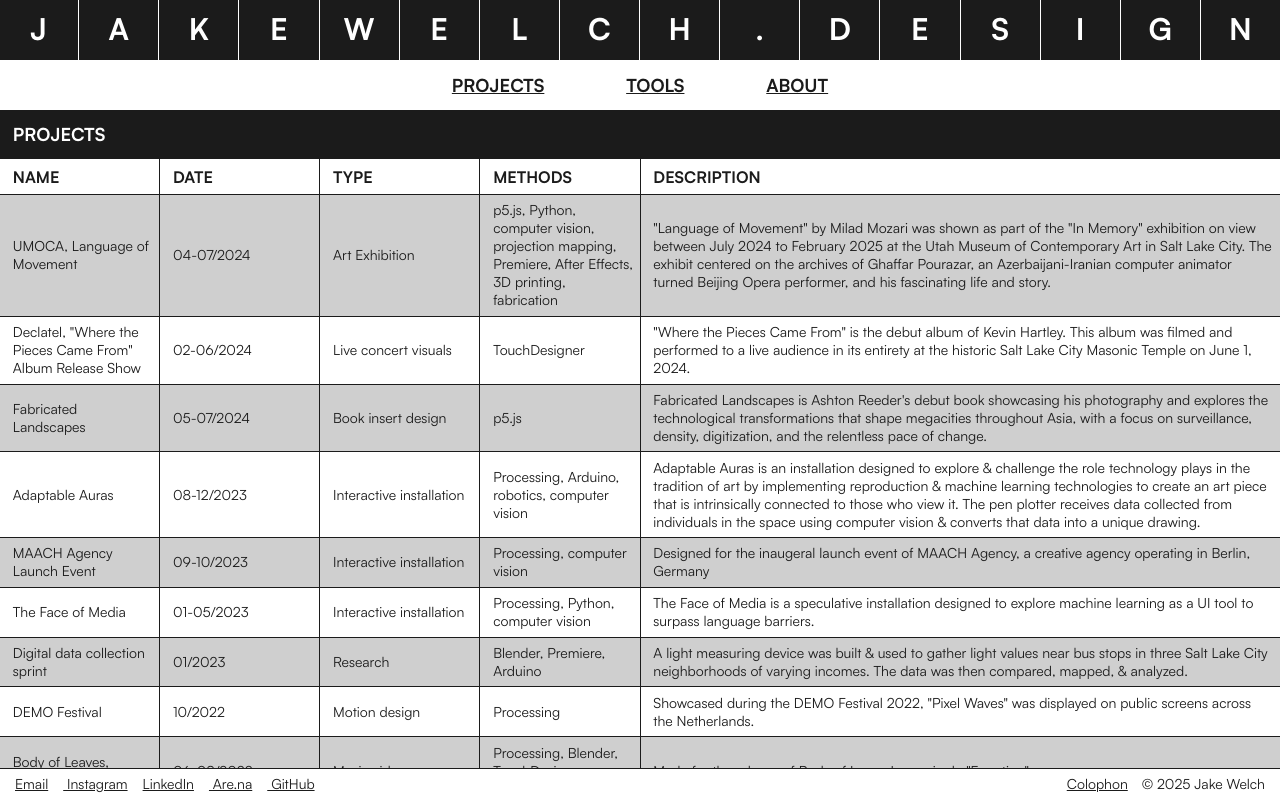
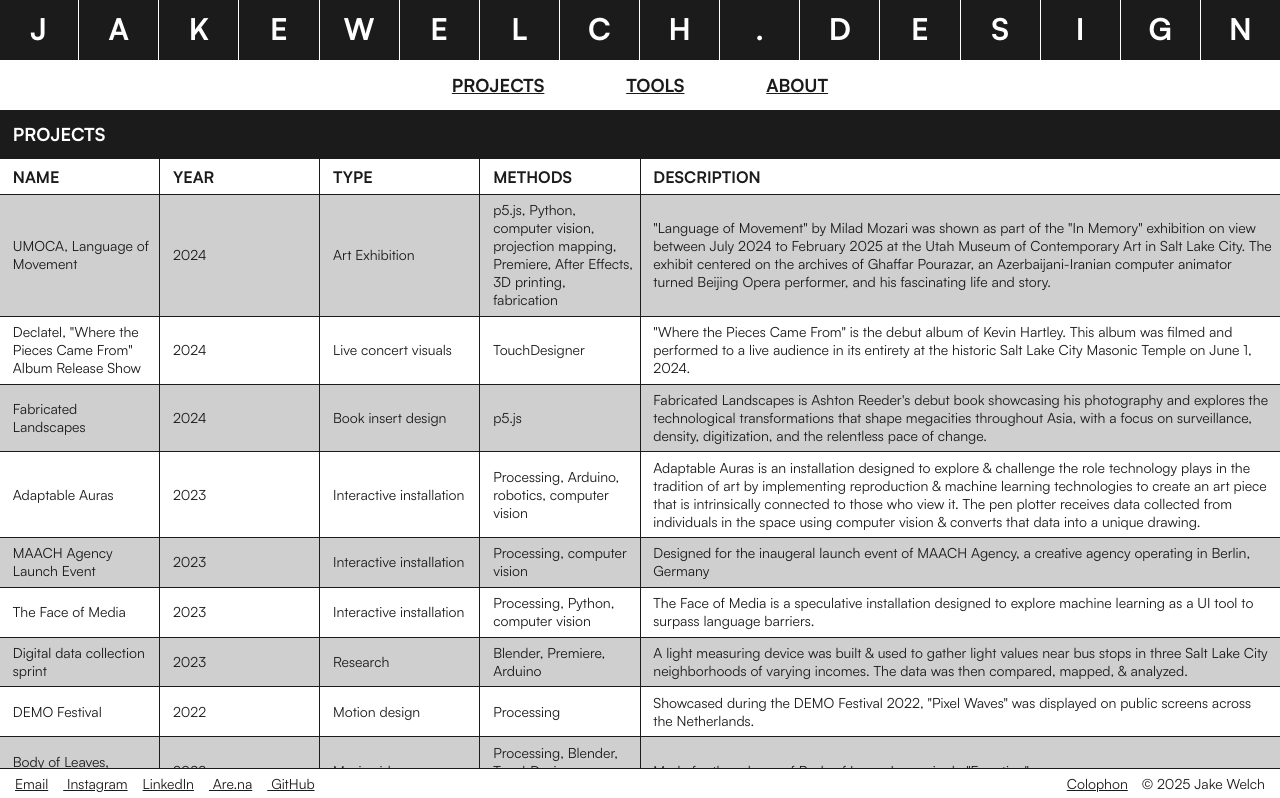
Before and after one commit to jake-welch-design/jakewelch.design_v5, a Vue app: page / in a window 1280 px wide. Shown: the top 798 px of the page. Built offline with nearby package versions, Linux system fonts and the light colour scheme.

Commit message:
Date format update to year only

```diff
--- a/src/components/Projects-section.vue
+++ b/src/components/Projects-section.vue
@@ -4,7 +4,7 @@
     <thead>
       <tr>
         <th>NAME</th>
-        <th>DATE</th>
+        <th>YEAR</th>
         <th>TYPE</th>
         <th>METHODS</th>
         <th>DESCRIPTION</th>
--- a/src/data/projects.js
+++ b/src/data/projects.js
@@ -2,7 +2,7 @@ export default [
   {
     //LANGUAGE OF MOVEMENT
     name: 'UMOCA, Language of Movement',
-    date: '04-07/2024',
+    date: '2024',
     type: 'Art Exhibition',
     technologies:
       'p5.js, Python, computer vision, projection mapping, Premiere, After Effects, 3D printing, fabrication',
@@ -52,7 +52,7 @@ export default [
   {
     //DECLATEL
     name: 'Declatel, "Where the Pieces Came From" Album Release Show',
-    date: '02-06/2024',
+    date: '2024',
     type: 'Live concert visuals',
     technologies: 'TouchDesigner',
     description:
@@ -86,7 +86,7 @@ export default [
   {
     //FABRICATED LANDSCAPES
     name: 'Fabricated Landscapes',
-    date: '05-07/2024',
+    date: '2024',
     type: 'Book insert design',
     technologies: 'p5.js',
     description:
@@ -122,7 +122,7 @@ export default [
   {
     //ADAPTABLE AURAS
     name: 'Adaptable Auras',
-    date: '08-12/2023',
+    date: '2023',
     type: 'Interactive installation',
     technologies: 'Processing, Arduino, robotics, computer vision',
     description:
@@ -164,7 +164,7 @@ export default [
   {
     //MAACH AGENCY LAUNCH EVENT
     name: 'MAACH Agency Launch Event',
-    date: '09-10/2023',
+    date: '2023',
     type: 'Interactive installation',
     technologies: 'Processing, computer vision',
     description:
@@ -193,7 +193,7 @@ export default [
   {
     //THE FACE OF MEDIA
     name: 'The Face of Media',
-    date: '01-05/2023',
+    date: '2023',
     type: 'Interactive installation',
     technologies: 'Processing, Python, computer vision',
     description:
@@ -221,7 +221,7 @@ export default [
   {
     //DIGITAL DATA COLLECTION SPRINT
     name: 'Digital data collection sprint',
-    date: '01/2023',
+    date: '2023',
     type: 'Research',
     technologies: 'Blender, Premiere, Arduino',
     description:
@@ -248,7 +248,7 @@ export default [
   {
     //DEMO FESTIVAL
     name: 'DEMO Festival',
-    date: '10/2022',
+    date: '2022',
     type: 'Motion design',
     technologies: 'Processing',
     description:
@@ -264,7 +264,7 @@ export default [
   {
     //BODY OF LEAVES, "EQUATION" MUSIC VIDEO
     name: 'Body of Leaves, "Equation" music video',
-    date: '06-08/2022',
+    date: '2022',
     type: 'Music video',
     technologies: 'Processing, Blender, TouchDesigner, Premiere',
     description:
```
